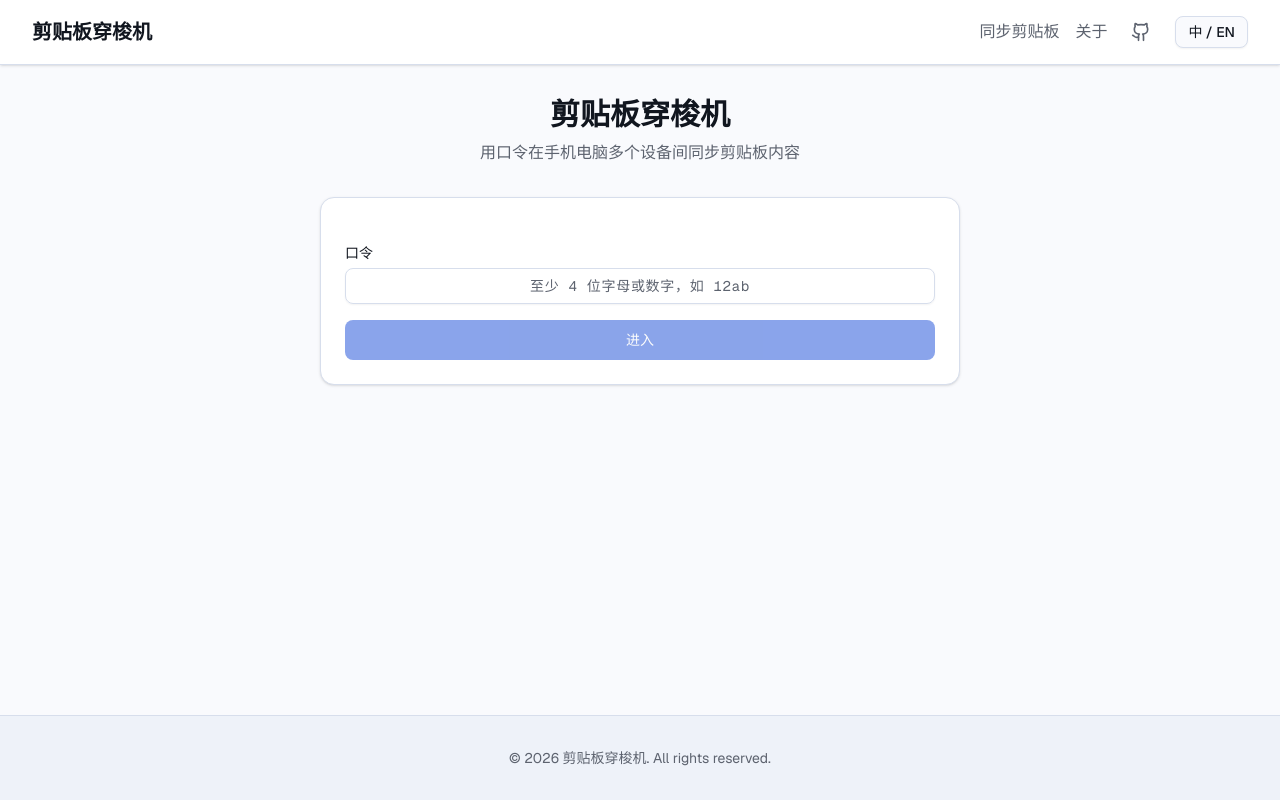
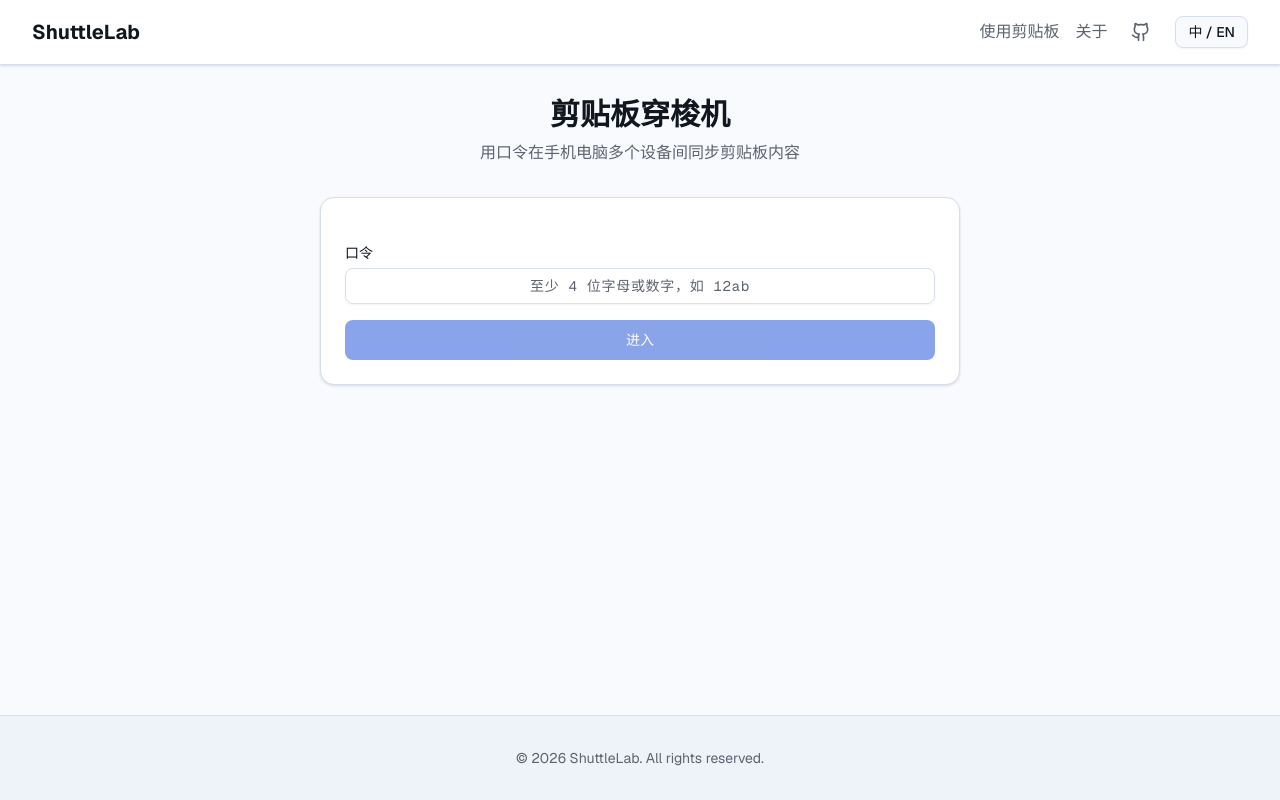
Before and after one commit to ShuttleLab/clipboard-shuttle, a Next.js app: page / in a window 1280 px wide. Built offline with nearby package versions, Linux system fonts and the light colour scheme.

Commit message:
modify appName

```diff
--- a/components/header.tsx
+++ b/components/header.tsx
@@ -15,7 +15,7 @@ export default function Header() {
       <div className="max-w-7xl mx-auto px-4 sm:px-6 lg:px-8">
         <div className="flex justify-between items-center h-16">
           <div className="flex-shrink-0">
-            <Link href="/" className="text-xl font-bold text-foreground">
+            <Link href="https://shuttlelab.org" target="_blank" className="text-xl font-bold text-foreground">
               {t.common.appName}
             </Link>
           </div>
--- a/lib/i18n.ts
+++ b/lib/i18n.ts
@@ -36,8 +36,8 @@ export type LangTranslations = {
 export const translations: Record<Language, LangTranslations> = {
   zh: {
     common: {
-      appName: "剪贴板穿梭机",
-      sync: "同步剪贴板",
+      appName: "ShuttleLab",
+      sync: "使用剪贴板",
       about: "关于",
       toggleLabel: "中/EN",
     },
@@ -106,8 +106,8 @@ export const translations: Record<Language, LangTranslations> = {
   },
   en: {
     common: {
-      appName: "Clipboard Shuttle",
-      sync: "Sync Clipboard",
+      appName: "ShuttleLab",
+      sync: "Use Clipboard",
       about: "About",
       toggleLabel: "EN/中",
     },
```
